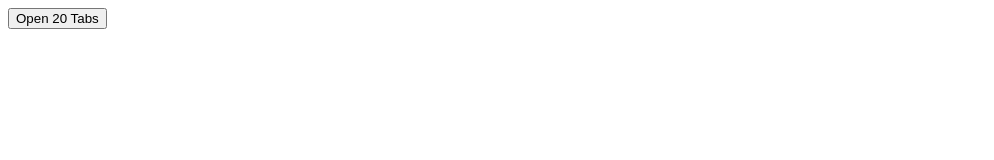
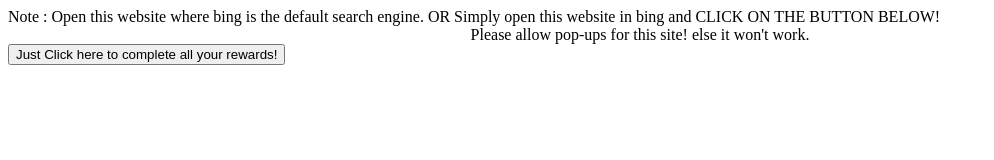
Before and after one commit to stym-rj/Microsoft-Rewards-Completion, a plain HTML site: page index.html in a window 1280 px wide. Shown: the whole page, without its empty margins (0-994 px from the left). Drawn offline with Linux system fonts and the light colour scheme.

Commit message:
edited some codes

```diff
--- a/index.html
+++ b/index.html
@@ -1,14 +1,19 @@
 <html>
 <body>
-
-<button onclick="openTabs()">Open 20 Tabs</button>
+  Note : Open this website where bing is the default search engine.
+  OR
+  Simply open this website in bing and CLICK ON THE BUTTON BELOW!
+  <center>Please allow pop-ups for this site! else it won't work.</center>
+  <button onclick="openTabs()">Just Click here to complete all your rewards!</button>
 </body>
 <script>
-function openTabs() {
-  var urls = ["https://www.bing.com/search?q=hello", "https://www.bing.com/search?q=world", "https://www.bing.com/search?q=wofdsrld","https://www.bing.com/search?q=woraeld","https://www.bing.com/search?q=wfedorld", "https://www.bing.com/search?q=woresald","https://www.bing.com/search?q=workyld","https://www.bing.com/search?q=worli7d","https://www.bing.com/search?q=worjnld","https://www.bing.com/search?q=wo76rld","https://www.bing.com/search?q=world","https://www.bing.com/search?q=worlhted","https://www.bing.com/search?q=wofdsrld","https://www.bing.com/search?q=worvveld","https://www.bing.com/search?q=woqqsrld","https://www.bing.com/search?q=wozewzdrld","https://www.bing.com/search?q=wfasdsafeorld", "https://www.bing.com/search?q=wofeifasjdfsdsrld","https://www.bing.com/search?q=woraasfdeld","https://www.bing.com/search?q=wfedfesdorld", "https://www.bing.com/search?q=worefasdaesald","https://www.bing.com/search?q=worgafdkyld","https://www.bing.com/search?q=wor4trli7d","https://www.bing.com/search?q=worxczjnld","https://www.bing.com/search?q=wo7zzzb6rld","https://www.bing.com/search?q=wbborld","https://www.bing.com/search?q=worlhtutted","https://www.bing.com/search?q=wofdsppprld","https://www.bing.com/search?q=woqqqrvveld","https://www.bing.com/search?q=woqqwwwsrld","https://www.bing.com/search?q=wozewzrrrdrld"];
-  for (var i = 0; i < urls.length; i++) {
-    window.open(urls[i]);
+  function openTabs() {
+    var url = "https://www.bing.com/search?q=hello";    //a single link.
+    for (var i = 0; i < 30; i++) {
+      var temp = url + i;     // that link will be concatinated with i each time the iteration happens.
+      window.open(temp);
+    }
   }
-}
 </script>
+
 </html>
```
